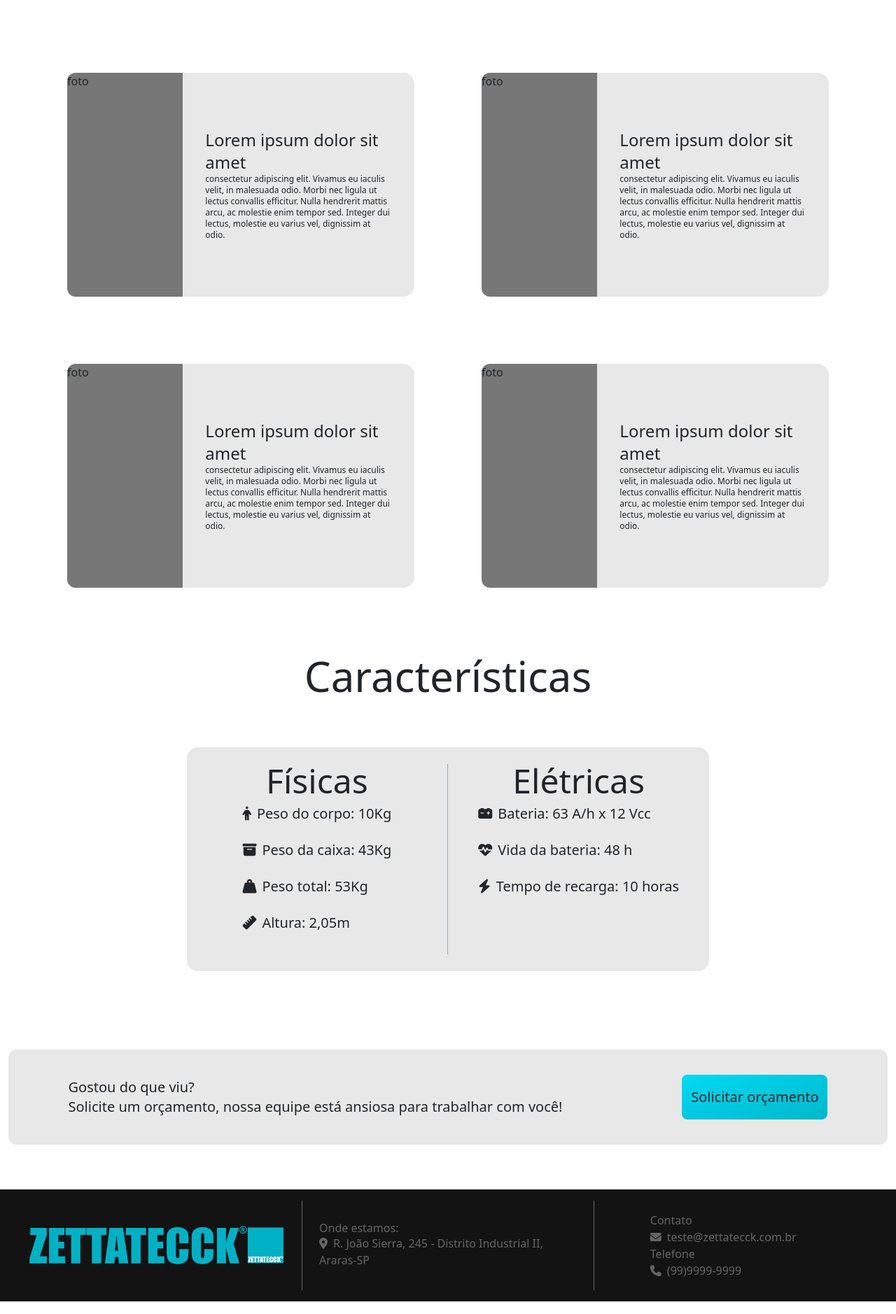
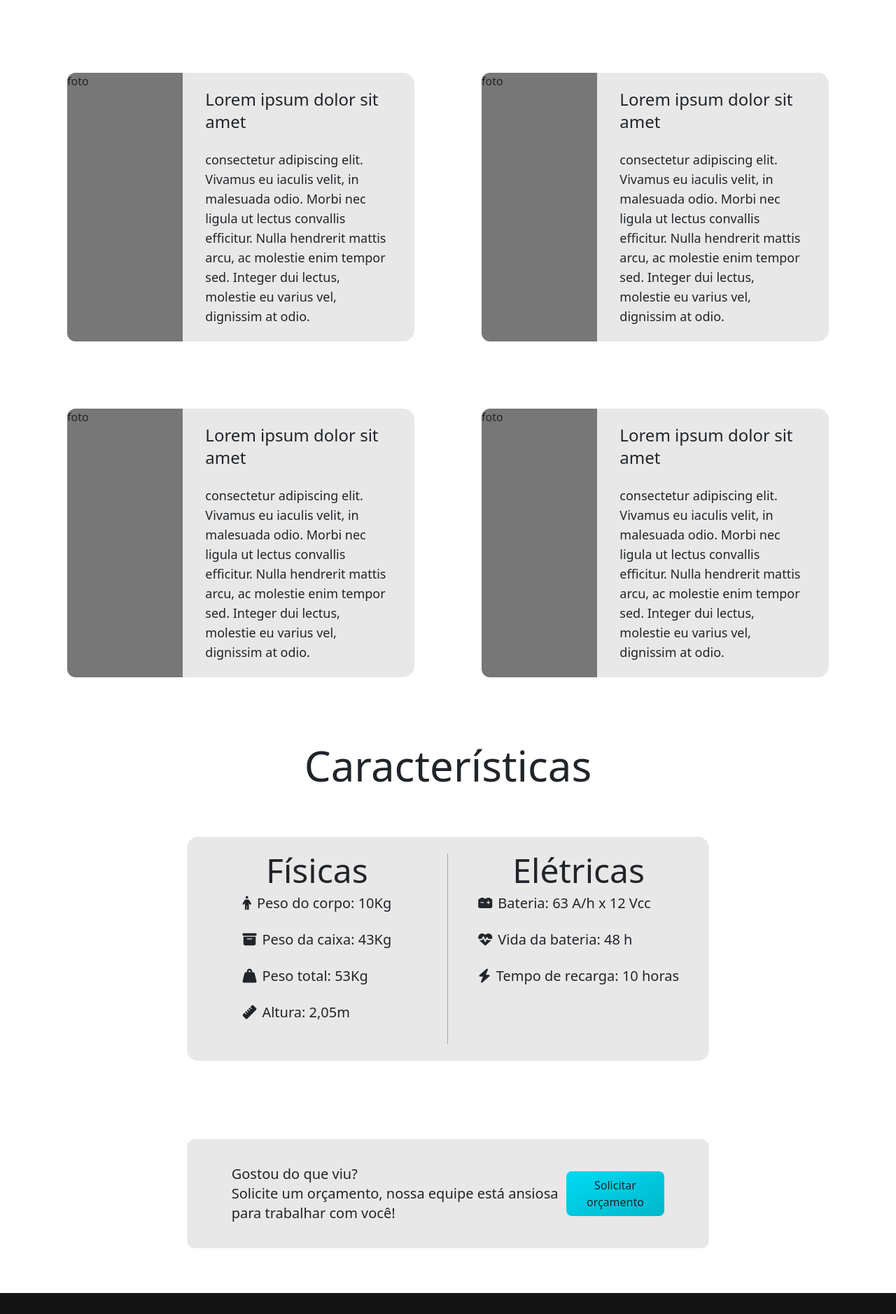
Before and after one commit to PedroOliveira012/zetta-spa, a Vue app: page /robots in a window 1280 px wide. Shown: the part 640-2518 px from the top of the page at 70% size. Built offline with nearby package versions, Linux system fonts and the light colour scheme.

Commit message:
Correções
- No footer, ajuste de largura da div onde está a logo
- No componente de CTA, ajuste na largura em alguns breakpoints
- Na página de painéis, ajuste de tamanho do título dos cases
- Projetos e Robô, ajustes nos cards e tamanho dos textos

```diff
--- a/src/components/app-footer.vue
+++ b/src/components/app-footer.vue
@@ -1,13 +1,13 @@
 <template>
     <div class="bg-[#131313]">
-        <footer class="text-[#656567] p-24 xs:p-4">
+        <footer class="text-[#656567] p-24 xs:p-4 md:p-8">
             <div class="grid grid-cols-3 h-36 w-12/12 mx-auto
             lg:h-32 lg:text-base
             md:h-28 md:text-sm md:grid
             xs:h-52 xs:text-sm xs:flex xs:flex-col">
-                <div class="flex justify-center items-center px-6
+                <div class="flex justify-center items-center px-6 w-full
                 md:h-full md:border-r md:border-[#656567]
-                xs:w-fit xs:h-2/6 xs:max-md:border-b xs:border-[#656567]">
+                xs:max-sm:w-fit xs:h-2/6 xs:max-md:border-b xs:border-[#656567]">
                     <img src="../assets/logo zetta.png" alt="" class="
                     xs:max-md:h-full xs:max-lg:pb-3">
                 </div>
@@ -23,8 +23,9 @@
                     </div>
                 </div>
                 <div class="flex sm:px-4 relative border-[#656567]
-                md:max-2xl:flex-col md:justify-center md:items-center md:border-l md:border-[#656567] md:h-full
-                xs:w-full xs:h-3/6 xs:max-md:border-t xs:px-1 xs:justify-between">
+                md:max-2xl:flex-col md:justify-evenly md:items-center md:border-l md:border-[#656567] md:h-full
+                sm:justify-evenly
+                xs:w-full xs:h-3/6 xs:max-md:border-t xs:px-1 xs:max-sm:justify-between">
                     <div class="xl:w-8/12
                     lg:w-11/12
                     md:max-lg:w-full md:justify-start
--- a/src/components/cta-component.vue
+++ b/src/components/cta-component.vue
@@ -1,6 +1,6 @@
 <template>
     <section class="relative my-16 mx-32 py-9 flex bg-[#e8e8e8] rounded-xl hover:bg-[#e8e8e8] hover:shadow-2xl hover:-translate-y-1 hover:scale-[1.03] duration-500
-    xs:mx-3 sm:max-xl:mx-20 xs:max-xl:flex-col">
+    xs:mx-3 sm:max-xl:mx-20 xs:max-xl:flex-col lg:w-7/12 lg:mx-auto lg:px-16">
         <span class="text-3xl m-auto
         xs:max-md:text-base xs:max-xl:pb-6 xs:max-md:w-10/12
         md:max-lg:text-base
@@ -10,7 +10,8 @@
             Solicite um orçamento, nossa equipe está ansiosa para trabalhar com você!
         </span>
         <button class="w-52 h-16 m-auto text-xl bg-gradient-to-br from-[#00daf3] to-[#00b7cb] rounded-lg hover:shadow-2xl duration-500
-        xs:max-lg:w-40 xs:max-md:h-12 xs:max-lg:text-base xs:max-md:mt-6">
+        xs:max-lg:w-40 xs:max-md:h-12 xs:max-lg:text-base xs:max-md:mt-6
+        xl:text-base">
             <router-link to="/contact">
                 Solicitar orçamento
             </router-link>
--- a/src/components/panels/panels.vue
+++ b/src/components/panels/panels.vue
@@ -109,7 +109,9 @@
         </section>
     </div>
     <div class="xs:max-sm:mx-auto xs:max-sm:w-11/12">
-        <h3 class="text-5xl ml-24 mb-6 xs:text-3xl xs:ml-0 xs:text-center xs:mx-auto">Conheça alguns dos nossos cases mais recentes: </h3>
+        <h3 class="text-5xl ml-24 mb-6
+        sm:px-16
+        xs:text-3xl xs:ml-0 xs:text-center xs:mx-auto">Conheça alguns dos nossos cases mais recentes: </h3>
         <section class="mx-auto">
             <div id="carouselCaptions" class="carousel slide">
             <div class="carousel-indicators">
--- a/src/components/robots/robots.vue
+++ b/src/components/robots/robots.vue
@@ -8,36 +8,36 @@
         </div>
         <div class="grid grid-cols-2 px-12
         xs:max-xl:grid-cols-1 xs:max-xl:px-2">
-            <div v-motion-slide-left :duration="1000" class="flex h-80 bg-[#e8e8e8] rounded-2xl m-12 hover:shadow-2xl duration-500
-            xs:max-md:h-72 xs:max-md:w-11/12 xs:max-sm:mx-auto">
+            <div v-motion-slide-left :duration="1000" class="flex h-96 bg-[#e8e8e8] m-12 rounded-2xl hover:shadow-2xl duration-500
+            xs:max-md:h-72 xs:max-md:w-11/12 xs:max-md:mx-auto xs:max-md:py-44">
                 <div class="w-4/12 h-full bg-[#777777] rounded-l-xl xs:max-md:hidden">foto</div>
                 <div class="flex flex-col justify-center items-center w-8/12 px-8 xs:max-md:w-full">
-                    <h3 class="text-4xl xs:max-xl:text-3xl xs:max-md:mb-4 xl:max-2xl:text-2xl">Lorem ipsum dolor sit amet</h3>
-                    <p class="text-xl xs:max-md:text-base xl:max-2xl:text-xs">consectetur adipiscing elit. Vivamus eu iaculis velit, in malesuada odio. Morbi nec ligula ut lectus convallis efficitur. Nulla hendrerit mattis arcu, ac molestie enim tempor sed. Integer dui lectus, molestie eu varius vel, dignissim at odio.</p>
+                    <h3 class="text-4xl xs:max-lg:text-3xl lg:text-4xl lg:mb-6 xs:max-md:mb-4 xl:max-2xl:text-2xl">Lorem ipsum dolor sit amet</h3>
+                    <p class="text-xl xs:max-md:text-base lg:text-2xl xl:max-2xl:text-lg">consectetur adipiscing elit. Vivamus eu iaculis velit, in malesuada odio. Morbi nec ligula ut lectus convallis efficitur. Nulla hendrerit mattis arcu, ac molestie enim tempor sed. Integer dui lectus, molestie eu varius vel, dignissim at odio.</p>
                 </div>
             </div>
-            <div v-motion-slide-right :duration="1000" class="flex h-80 bg-[#e8e8e8] m-12 rounded-2xl hover:shadow-2xl duration-500
-            xs:max-md:h-72 xs:max-md:w-11/12 xs:max-sm:mx-auto">
+            <div v-motion-slide-right :duration="1000" class="flex h-96 bg-[#e8e8e8] m-12 rounded-2xl hover:shadow-2xl duration-500
+            xs:max-md:h-72 xs:max-md:w-11/12 xs:max-md:mx-auto xs:max-md:py-44">
                 <div class="w-4/12 h-full bg-[#777777] rounded-l-xl xs:max-md:hidden">foto</div>
                 <div class="flex flex-col justify-center items-center w-8/12 px-8 xs:max-md:w-full">
-                    <h3 class="text-4xl xs:max-xl:text-3xl xs:max-md:mb-4 xl:max-2xl:text-2xl">Lorem ipsum dolor sit amet</h3>
-                    <p class="text-xl xs:max-md:text-base xl:max-2xl:text-xs">consectetur adipiscing elit. Vivamus eu iaculis velit, in malesuada odio. Morbi nec ligula ut lectus convallis efficitur. Nulla hendrerit mattis arcu, ac molestie enim tempor sed. Integer dui lectus, molestie eu varius vel, dignissim at odio.</p>
+                    <h3 class="text-4xl xs:max-lg:text-3xl lg:text-4xl lg:mb-6 xs:max-md:mb-4 xl:max-2xl:text-2xl">Lorem ipsum dolor sit amet</h3>
+                    <p class="text-xl xs:max-md:text-base lg:text-2xl xl:max-2xl:text-lg">consectetur adipiscing elit. Vivamus eu iaculis velit, in malesuada odio. Morbi nec ligula ut lectus convallis efficitur. Nulla hendrerit mattis arcu, ac molestie enim tempor sed. Integer dui lectus, molestie eu varius vel, dignissim at odio.</p>
                 </div>
             </div>
-            <div v-motion-slide-left :duration="1000" class="flex h-80 bg-[#e8e8e8] rounded-2xl m-12 hover:shadow-2xl duration-500
-            xs:max-md:h-72 xs:max-md:w-11/12 xs:max-sm:mx-auto">
+            <div v-motion-slide-left :duration="1000" class="flex h-96 bg-[#e8e8e8] m-12 rounded-2xl hover:shadow-2xl duration-500
+            xs:max-md:h-72 xs:max-md:w-11/12 xs:max-md:mx-auto xs:max-md:py-44">
                 <div class="w-4/12 h-full bg-[#777777] rounded-l-xl xs:max-md:hidden">foto</div>
                 <div class="flex flex-col justify-center items-center w-8/12 px-8 xs:max-md:w-full">
-                    <h3 class="text-4xl xs:max-xl:text-3xl xs:max-md:mb-4 xl:max-2xl:text-2xl">Lorem ipsum dolor sit amet</h3>
-                    <p class="text-xl xs:max-md:text-base xl:max-2xl:text-xs">consectetur adipiscing elit. Vivamus eu iaculis velit, in malesuada odio. Morbi nec ligula ut lectus convallis efficitur. Nulla hendrerit mattis arcu, ac molestie enim tempor sed. Integer dui lectus, molestie eu varius vel, dignissim at odio.</p>
+                    <h3 class="text-4xl xs:max-lg:text-3xl lg:text-4xl lg:mb-6 xs:max-md:mb-4 xl:max-2xl:text-2xl">Lorem ipsum dolor sit amet</h3>
+                    <p class="text-xl xs:max-md:text-base lg:text-2xl xl:max-2xl:text-lg">consectetur adipiscing elit. Vivamus eu iaculis velit, in malesuada odio. Morbi nec ligula ut lectus convallis efficitur. Nulla hendrerit mattis arcu, ac molestie enim tempor sed. Integer dui lectus, molestie eu varius vel, dignissim at odio.</p>
                 </div>
             </div>
-            <div v-motion-slide-right :duration="1000" class="flex h-80 bg-[#e8e8e8] m-12 rounded-2xl hover:shadow-2xl duration-500
-            xs:max-md:h-72 xs:max-md:w-11/12 xs:max-sm:mx-auto">
+            <div v-motion-slide-right :duration="1000" class="flex h-96 bg-[#e8e8e8] m-12 rounded-2xl hover:shadow-2xl duration-500
+            xs:max-md:h-72 xs:max-md:w-11/12 xs:max-md:mx-auto xs:max-md:py-44">
                 <div class="w-4/12 h-full bg-[#777777] rounded-l-xl xs:max-md:hidden">foto</div>
                 <div class="flex flex-col justify-center items-center w-8/12 px-8 xs:max-md:w-full">
-                    <h3 class="text-4xl xs:max-xl:text-3xl xs:max-md:mb-4 xl:max-2xl:text-2xl">Lorem ipsum dolor sit amet</h3>
-                    <p class="text-xl xs:max-md:text-base xl:max-2xl:text-xs">consectetur adipiscing elit. Vivamus eu iaculis velit, in malesuada odio. Morbi nec ligula ut lectus convallis efficitur. Nulla hendrerit mattis arcu, ac molestie enim tempor sed. Integer dui lectus, molestie eu varius vel, dignissim at odio.</p>
+                    <h3 class="text-4xl xs:max-lg:text-3xl lg:text-4xl lg:mb-6 xs:max-md:mb-4 xl:max-2xl:text-2xl">Lorem ipsum dolor sit amet</h3>
+                    <p class="text-xl xs:max-md:text-base lg:text-2xl xl:max-2xl:text-lg">consectetur adipiscing elit. Vivamus eu iaculis velit, in malesuada odio. Morbi nec ligula ut lectus convallis efficitur. Nulla hendrerit mattis arcu, ac molestie enim tempor sed. Integer dui lectus, molestie eu varius vel, dignissim at odio.</p>
                 </div>
             </div>
         </div>
@@ -49,8 +49,8 @@
         <div v-motion-slide-visible-once-bottom :duration="1000" class="flex justify-center w-full mx-auto">
             <div class="group flex justify-center h-80 w-5/12 bg-[#e8e8e8] m-12 rounded-2xl hover:shadow-2xl duration-500
             xs:max-xl:w-11/12
-            xl:w-7/12
-            xs:max-sm:flex-col xs:max-sm:h-fit xs:max-sm:w-full">
+            xs:max-sm:flex-col xs:max-sm:h-fit xs:max-sm:w-full
+            lg:max-2xl:w-7/12">
                 <div class="w-96 my-4 border-gray-400
                 sm:border-r
                 xs:max-sm:w-11/12 xs:max-sm:border-b xs:max-sm:mx-auto">
@@ -83,7 +83,7 @@
                     <div class="flex justify-center w-full h-1/6">
                         <h3 class="text-5xl xs:max-md:text-3xl">Elétricas</h3>
                     </div>
-                    <div class="flex justify-center w-full h-5/6 xs:max-md:text-xs">
+                    <div class="flex justify-center w-full h-5/ lg:text-2xl6 xs:max-md:text-xs">
                         <ul>
                         <li class="text-xl xs:max-md:text-base">
                             <i class="fa-solid fa-car-battery mr-2 my-3"></i>
```
Also changed, not shown: src/components/projects/projects.vue (+8 -8 lines).
